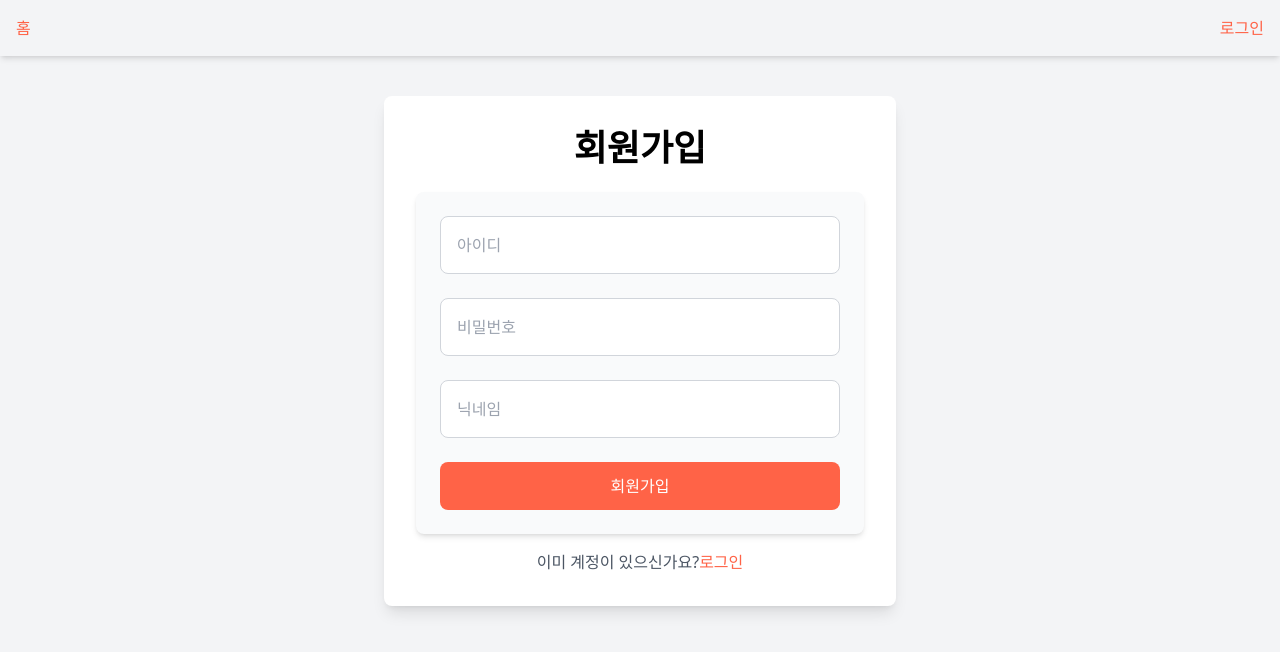
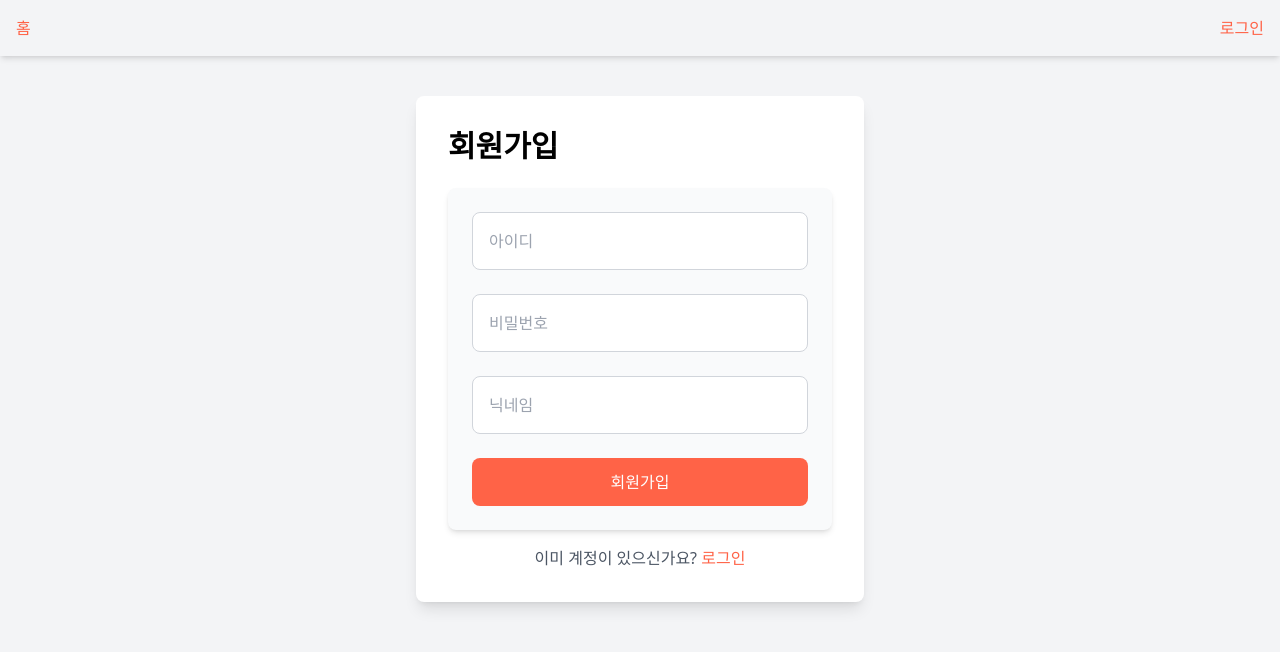
Before and after one commit to hyeonjy/mbti, a React (Vite) app: page /signup in a window 1280 px wide. Shown: the top 652 px of the page. Built offline with nearby package versions, Linux system fonts and the light colour scheme.

Commit message:
refactor: auth form

```diff
--- /dev/null
+++ b/src/components/AuthForm.jsx
@@ -0,0 +1,98 @@
+import React from "react";
+import { useForm } from "react-hook-form";
+import { Link, useNavigate } from "react-router-dom";
+import AuthFormFooter from "./AuthFormFooter";
+
+const AuthForm = ({ onSubmit, mode }) => {
+  const {
+    register,
+    handleSubmit,
+    formState: { errors },
+  } = useForm();
+
+  const navigate = useNavigate();
+
+  const handleFormSubmit = async (data) => {
+    try {
+      await onSubmit(data);
+      if (mode === "signup") {
+        navigate("/login");
+      } else if (mode === "login") {
+        navigate("/");
+      }
+    } catch (error) {
+      console.error(`${mode === "signup" ? "회원가입" : "로그인"} 실패`, error);
+    }
+  };
+
+  return (
+    <div className="w-full flex flex-col items-center justify-center bg-gray-100">
+      <div className="bg-white shadow-lg rounded-lg p-8 max-w-md w-full">
+        <h1 className="text-3xl font-bold text-primary-color mb-6">
+          {mode === "signup" ? "회원가입" : "로그인"}
+        </h1>
+        <form
+          onSubmit={handleSubmit(handleFormSubmit)}
+          className="space-y-6 bg-gray-50 p-6 rounded-lg shadow-md"
+        >
+          <div>
+            <input
+              type="text"
+              {...register("id", { required: "아이디를 입력해주세요." })}
+              placeholder="아이디"
+              className="w-full p-4 border border-gray-300 rounded-lg"
+            />
+            {errors.id && (
+              <p className="text-red-500 text-sm mt-2">{errors.id.message}</p>
+            )}
+          </div>
+          <div>
+            <input
+              type="password"
+              {...register("password", {
+                required: "비밀번호를 입력해주세요.",
+                minLength: {
+                  value: 6,
+                  message: "비밀번호는 최소 6자리 이상이어야 합니다.",
+                },
+              })}
+              placeholder="비밀번호"
+              className="w-full p-4 border border-gray-300 rounded-lg"
+            />
+            {errors.password && (
+              <p className="text-red-500 text-sm mt-2">
+                {errors.password.message}
+              </p>
+            )}
+          </div>
+          {mode === "signup" && (
+            <div>
+              <input
+                type="text"
+                {...register("nickname", {
+                  required: "닉네임을 입력해주세요.",
+                })}
+                placeholder="닉네임"
+                className="w-full p-4 border border-gray-300 rounded-lg"
+              />
+              {errors.nickname && (
+                <p className="text-red-500 text-sm mt-2">
+                  {errors.nickname.message}
+                </p>
+              )}
+            </div>
+          )}
+          <button
+            type="submit"
+            className="w-full bg-tomato text-white py-3 rounded-lg hover:bg-gray-50 transition duration-300 hover:text-[#FF5A5F]"
+          >
+            {mode === "signup" ? "회원가입" : "로그인"}
+          </button>
+        </form>
+        <AuthFormFooter mode={mode} />
+      </div>
+    </div>
+  );
+};
+
+export default AuthForm;
--- /dev/null
+++ b/src/components/AuthFormFooter.jsx
@@ -0,0 +1,34 @@
+import React from "react";
+import { Link } from "react-router-dom";
+
+const AuthFormFooter = ({ mode }) => {
+  return (
+    <div className="mt-4 text-center">
+      <p className="text-gray-600">
+        {mode === "signup" ? (
+          <>
+            이미 계정이 있으신가요?{" "}
+            <Link
+              to="/login"
+              className="text-tomato hover:text-[#5B6471] hover:underline transition"
+            >
+              로그인
+            </Link>
+          </>
+        ) : (
+          <>
+            계정이 없으신가요?{" "}
+            <Link
+              to="/signup"
+              className="text-tomato hover:text-[#5B6471] hover:underline transition"
+            >
+              회원가입
+            </Link>
+          </>
+        )}
+      </p>
+    </div>
+  );
+};
+
+export default AuthFormFooter;
--- a/src/pages/Login.jsx
+++ b/src/pages/Login.jsx
@@ -1,91 +1,16 @@
 import React from "react";
-import { useForm } from "react-hook-form";
-import { Link, useNavigate } from "react-router-dom";
+import AuthForm from "../components/AuthForm";
 import useUserStore from "../store/useUserStore";
 
 const Login = () => {
-  const {
-    register,
-    handleSubmit,
-    formState: { errors },
-  } = useForm();
   const { login } = useUserStore();
 
-  const navigate = useNavigate();
-
-  const onSubmit = async (data) => {
-    console.log("Login Data:", data);
-    try {
-      await login(data);
-      console.log("로그인 성공");
-      navigate("/");
-    } catch (error) {
-      console.error("Login error:", error);
-    }
+  const handleLogin = async (data) => {
+    console.log("login data: ", data);
+    await login(data);
   };
 
-  return (
-    <div className="w-full flex flex-col items-center justify-center bg-gray-100">
-      <div className="bg-white shadow-lg rounded-lg p-8 max-w-md w-full">
-        <h1 className="text-3xl font-bold text-primary-color mb-6">로그인</h1>
-        <form
-          onSubmit={handleSubmit(onSubmit)}
-          className="space-y-6 bg-gray-50 p-6 rounded-lg shadow-md"
-        >
-          <div>
-            <input
-              type="text"
-              {...register("id", { required: "아이디를 입력해주세요." })}
-              placeholder="아이디"
-              className="w-full p-4 border border-gray-300 rounded-lg"
-            />
-            {errors.id && (
-              <p className="text-red-500 text-sm mt-2">{errors.id.message}</p>
-            )}
-          </div>
-
-          <div>
-            <input
-              type="password"
-              {...register("password", {
-                required: "비밀번호를 입력해주세요.",
-                minLength: {
-                  value: 6,
-                  message: "비밀번호는 최소 6자리 이상이어야 합니다.",
-                },
-              })}
-              placeholder="비밀번호"
-              className="w-full p-4 border border-gray-300 rounded-lg"
-            />
-            {errors.password && (
-              <p className="text-red-500 text-sm mt-2">
-                {errors.password.message}
-              </p>
-            )}
-          </div>
-
-          <button
-            type="submit"
-            className="w-full bg-tomato text-white py-3 rounded-lg hover:bg-gray-50 transition duration-300 hover:text-[#FF5A5F]"
-          >
-            로그인
-          </button>
-        </form>
-
-        <div className="mt-4">
-          <p className="text-gray-600">
-            계정이 없으신가요?
-            <Link
-              to="/signup"
-              className="text-tomato hover:text-[#5B6471] hover:underline transition"
-            >
-              회원가입
-            </Link>
-          </p>
-        </div>
-      </div>
-    </div>
-  );
+  return <AuthForm onSubmit={handleLogin} mode="login" />;
 };
 
 export default Login;
--- a/src/pages/SignUp.jsx
+++ b/src/pages/SignUp.jsx
@@ -1,116 +1,24 @@
-import axios from "axios";
 import React from "react";
-import { useForm } from "react-hook-form";
-import { Link, useNavigate } from "react-router-dom";
+import AuthForm from "../components/AuthForm";
 import { signUp } from "../api/auth";
 import showAlert from "../utils/showAlert";
 
 const SignUp = () => {
-  const {
-    register,
-    handleSubmit,
-    formState: { errors },
-  } = useForm();
-  const navigate = useNavigate();
-
-  const onSubmit = async (data) => {
-    console.log("Form Data:", data);
-    try {
+  const handleSignUp = async (data) => {
     const responseData = await signUp({
       id: data.id,
       password: data.password,
       nickname: data.nickname,
     });
+
     if (responseData.success) {
       showAlert({ title: "회원가입이 완료되었습니다." });
-
-        navigate("/login");
     } else {
-        console.log("회원가입 실패");
-      }
-    } catch (error) {
-      console.error("Signup error:", error);
+      throw new Error("회원가입 실패");
     }
   };
 
-  return (
-    <div className="flex flex-col items-center justify-center bg-gray-100">
-      <div className="bg-white shadow-lg rounded-lg p-8 w-full max-w-lg">
-        <h1 className="text-4xl font-bold text-primary-color mb-6 text-center">
-          회원가입
-        </h1>
-        <form
-          onSubmit={handleSubmit(onSubmit)}
-          className="space-y-6 bg-gray-50 p-6 rounded-lg shadow-md"
-        >
-          <div>
-            <input
-              type="text"
-              {...register("id", { required: "아이디를 입력해주세요." })}
-              placeholder="아이디"
-              className="w-full p-4 border border-gray-300 rounded-lg"
-            />
-            {errors.id && (
-              <p className="text-red-500 text-sm mt-2">{errors.id.message}</p>
-            )}
-          </div>
-
-          <div>
-            <input
-              type="password"
-              {...register("password", {
-                required: "비밀번호를 입력해주세요.",
-                minLength: {
-                  value: 6,
-                  message: "비밀번호는 최소 6자리 이상이어야 합니다.",
-                },
-              })}
-              placeholder="비밀번호"
-              className="w-full p-4 border border-gray-300 rounded-lg"
-            />
-            {errors.password && (
-              <p className="text-red-500 text-sm mt-2">
-                {errors.password.message}
-              </p>
-            )}
-          </div>
-
-          <div>
-            <input
-              type="text"
-              {...register("nickname", { required: "닉네임을 입력해주세요." })}
-              placeholder="닉네임"
-              className="w-full p-4 border border-gray-300 rounded-lg"
-            />
-            {errors.nickname && (
-              <p className="text-red-500 text-sm mt-2">
-                {errors.nickname.message}
-              </p>
-            )}
-          </div>
-
-          <button
-            type="submit"
-            className="w-full bg-tomato text-white py-3 rounded-lg hover:bg-gray-50 transition duration-300 hover:text-[#FF5A5F]"
-          >
-            회원가입
-          </button>
-        </form>
-
-        <div className="mt-4 text-center">
-          <p className="text-gray-600">
-            이미 계정이 있으신가요?
-            <Link
-              to="/login"
-              className="text-tomato hover:text-[#5B6471] hover:underline transition"
-            >
-              로그인
-            </Link>
-          </p>
-        </div>
-      </div>
-    </div>
-  );
+  return <AuthForm onSubmit={handleSignUp} mode="signup" />;
 };
 
 export default SignUp;
```
Lines whose indentation alone changed are shown as unchanged.
